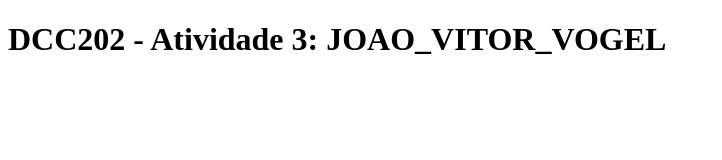
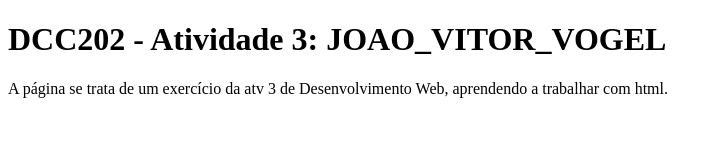
Before and after one commit to ufjf-dcc202/ufjf-dcc202-2023-3-b-atv3-joaovogelufjf, a website: page index.html in a window 1280 px wide. Shown: the whole page, without its empty margins (0-722 px from the left). Drawn offline with Linux system fonts and the light colour scheme.

Commit message:
cria parágrafo

```diff
--- a/index.html
+++ b/index.html
@@ -8,6 +8,7 @@
 <body>
     <main>
         <h1>DCC202 - Atividade 3: JOAO_VITOR_VOGEL</h1>
+        <p>A página se trata de um exercício da atv 3 de Desenvolvimento Web, aprendendo a trabalhar com html.</p>
     </main>
 </body>
 </html>
```
